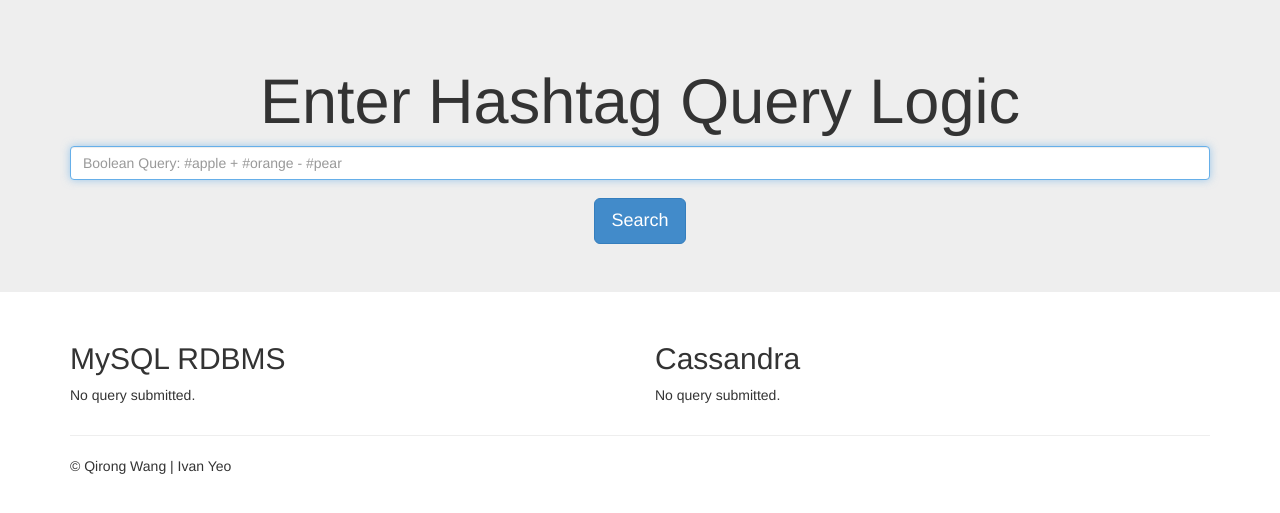
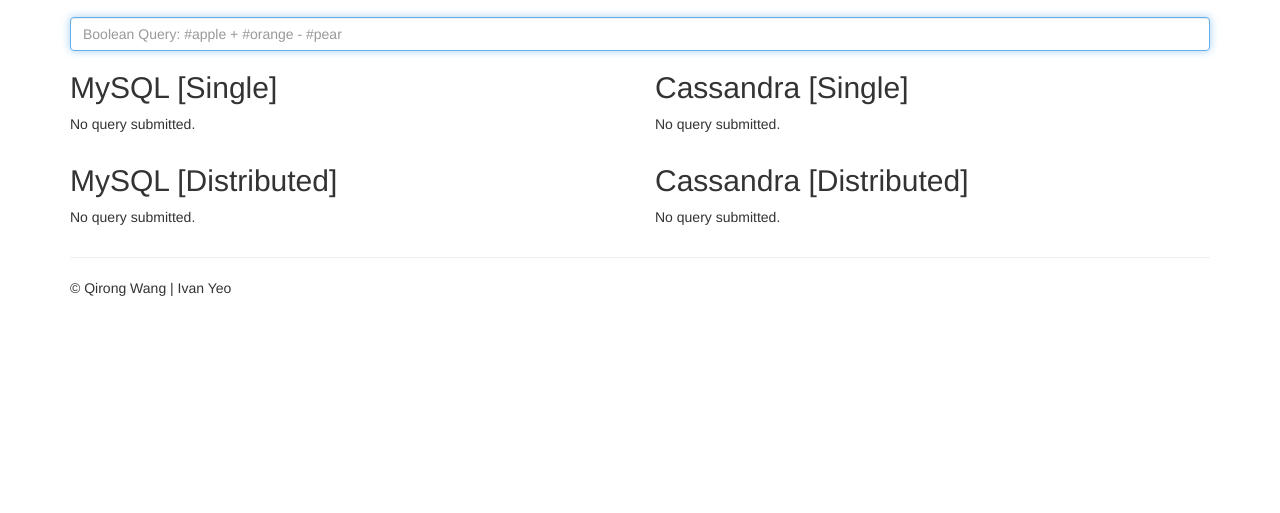
Before and after one commit to ivanyeo/CassandraMySQLBenchmarkAthenaZeus, a Django app: template tagteam/tagteam/templates/tagteam/base.html in a window 1280 px wide. Shown: the part 51-564 px from the top of the page. Run offline with Django 3.2, Linux system fonts and the light colour scheme; the template is opened without the code that fills it, so the values that code supplies are empty; some libraries are stand-ins or nearby versions.

Commit message:
Update GUI for the base.html website

```diff
--- a/tagteam/tagteam/templates/tagteam/base.html
+++ b/tagteam/tagteam/templates/tagteam/base.html
@@ -32,6 +32,12 @@
         .query-hide {
             display: none;
         }
+        .query-form {
+            padding-top: 18px;
+        }
+        #query-submit-button {
+            display: none;
+        }
     </style>
 
     <!-- Load jQuery -->
@@ -47,22 +53,17 @@
         }
 
         function display_loading() {
-                /*
-                // Hide text
-                $('#mysql-output').addClass('query-hide');
-                $('#cassandra-output').addClass('query-hide');
+                // Hide all output areas
+                $('#minerva-mysql-output').hide();
+                $('#minerva-cassandra-output').hide();
+                $('#az-mysql-output').hide();
+                $('#go-cassandra-output').hide();
 
                 // Display loading gif
-                $('#mysql-loading-gif').removeClass('query-hide');
-                $('#cassandra-loading-gif').removeClass('query-hide');
-                */
-                $('#mysql-output').hide();
-                $('#cassandra-output').hide();
-
-                // Display loading gif
-                $('#mysql-loading-gif').show();
-                $('#cassandra-loading-gif').show();
-
+                $('#minerva-mysql-loading-gif').show();
+                $('#minerva-cassandra-loading-gif').show();
+                $('#az-mysql-loading-gif').show();
+                $('#go-cassandra-loading-gif').show();
         }
 
         function display_results(item, value) {
@@ -70,11 +71,18 @@
                 $('#' + item + '-loading-gif').hide();
 
                 // Set text
-                $('#' + item + '-output').text(value);
+                $('#' + item + '-output').html(value);
 
                 // Slide down
                 $('#' + item + '-output').slideToggle(function(){
                 });
+        }
+
+        var output_areas = [ 'minerva-mysql', 'minerva-cassandra', 'az-mysql', 'go-cassandra' ];
+        function invalid_query() {
+            $.each(output_areas, function(key){
+                display_results(output_areas[key], 'Invalid query.');
+            });
         }
 
         $(function(){
@@ -92,9 +100,26 @@
                 $('#mysql-output').text("mysql id output place holder");
 
                 // Get text from server
+                var jqxhr = $.post("query/processquery/",
+                        $('#query-form').serialize()).done(function(json_data){
+                            // Error check
+                            if (json_data.indexOf('Invalid query.') != -1) {
+                                invalid_query();
+                                return;
+                            }
+
+                            var ul = $('<ul>');
+                            $.each(json_data, function(key){
+                                var li = $('<li>')
+                                li.append(json_data[key].pk + ": " + json_data[key].fields.text);
+                                ul.append(li);
+                            });
+
+                            display_results('minerva-mysql', ul);
+                        });
 
                 // Display the results to the user this way
-                setTimeout(function(){display_results('mysql', 'woohoo!'); }, 800);
+                //setTimeout(function(){display_results('mysql', 'woohoo!'); }, 800);
             });
         });
     </script>
@@ -129,39 +154,72 @@
       </div>
     </div>
 
+    <!-- Search Query Area -->
+    <div class="container text-center query-form">
+      <form class="form-query" id="query-form" role="form" action="{% url 'query:processquery' %}" method="POST">
+        {% csrf_token %}
+        <!--<h2 class="form-signin-heading">Please sign in</h2>-->
+        <input type="query" name="query" class="form-control" placeholder="Boolean Query: #apple + #orange - #pear" required autofocus>
+        <button class="btn btn-lg btn-primary" id="query-submit-button" style="margin-top: 18px" type="submit">Search</button>
+      </form>
+    </div>
+
     <!-- Main jumbotron for a primary marketing message or call to action -->
+    <!--
     <div class="jumbotron">
       <div class="container text-center">
         <h1>Enter Hashtag Query Logic</h1>
           <form class="form-query" id="query-form" role="form" action="{% url 'query:processquery' %}" method="POST">
-            {% csrf_token %}
+    -->
             <!--<h2 class="form-signin-heading">Please sign in</h2>-->
+    <!--
             <input type="query" name="query" class="form-control" placeholder="Boolean Query: #apple + #orange - #pear" required autofocus>
             <button class="btn btn-lg btn-primary" style="margin-top: 18px" type="submit">Search</button>
           </form>
       </div>
     </div>
+    -->
 
     <div class="container">
       <!-- Example row of columns -->
       <div class="row">
         <div class="col-md-6">
-          <h2>MySQL RDBMS</h2>
-          <p id="mysql-loading-gif" class="text-center query-hide"><img src="{% static 'tagteam/images/loading.gif' %}"></p>
-          <p id="mysql-output">No query submitted. </p>
+          <h2>MySQL [Single]</h2>
+          <p id="minerva-mysql-loading-gif" class="text-center query-hide"><img src="{% static 'tagteam/images/loading.gif' %}"></p>
+          <p id="minerva-mysql-output">No query submitted. </p>
           <!--
           <p><a class="btn btn-default" href="#" role="button">View details &raquo;</a></p>
           -->
         </div>
         <div class="col-md-6">
-          <h2>Cassandra</h2>
-          <p id="cassandra-loading-gif" class="text-center query-hide"><img src="{% static 'tagteam/images/loading.gif' %}"></p>
-          <p id="cassandra-output">No query submitted. </p>
+          <h2>Cassandra [Single]</h2>
+          <p id="minerva-cassandra-loading-gif" class="text-center query-hide"><img src="{% static 'tagteam/images/loading.gif' %}"></p>
+          <p id="minerva-cassandra-output">No query submitted. </p>
           <!--
           <p><a class="btn btn-default" href="#" role="button">View details &raquo;</a></p>
           -->
        </div>
       </div>
+
+      <div class="row">
+        <div class="col-md-6">
+          <h2>MySQL [Distributed]</h2>
+          <p id="az-mysql-loading-gif" class="text-center query-hide"><img src="{% static 'tagteam/images/loading.gif' %}"></p>
+          <p id="az-mysql-output">No query submitted. </p>
+          <!--
+          <p><a class="btn btn-default" href="#" role="button">View details &raquo;</a></p>
+          -->
+        </div>
+        <div class="col-md-6">
+          <h2>Cassandra [Distributed]</h2>
+          <p id="go-cassandra-loading-gif" class="text-center query-hide"><img src="{% static 'tagteam/images/loading.gif' %}"></p>
+          <p id="go-cassandra-output">No query submitted. </p>
+          <!--
+          <p><a class="btn btn-default" href="#" role="button">View details &raquo;</a></p>
+          -->
+       </div>
+      </div>
+
 
       <hr>
 
```
